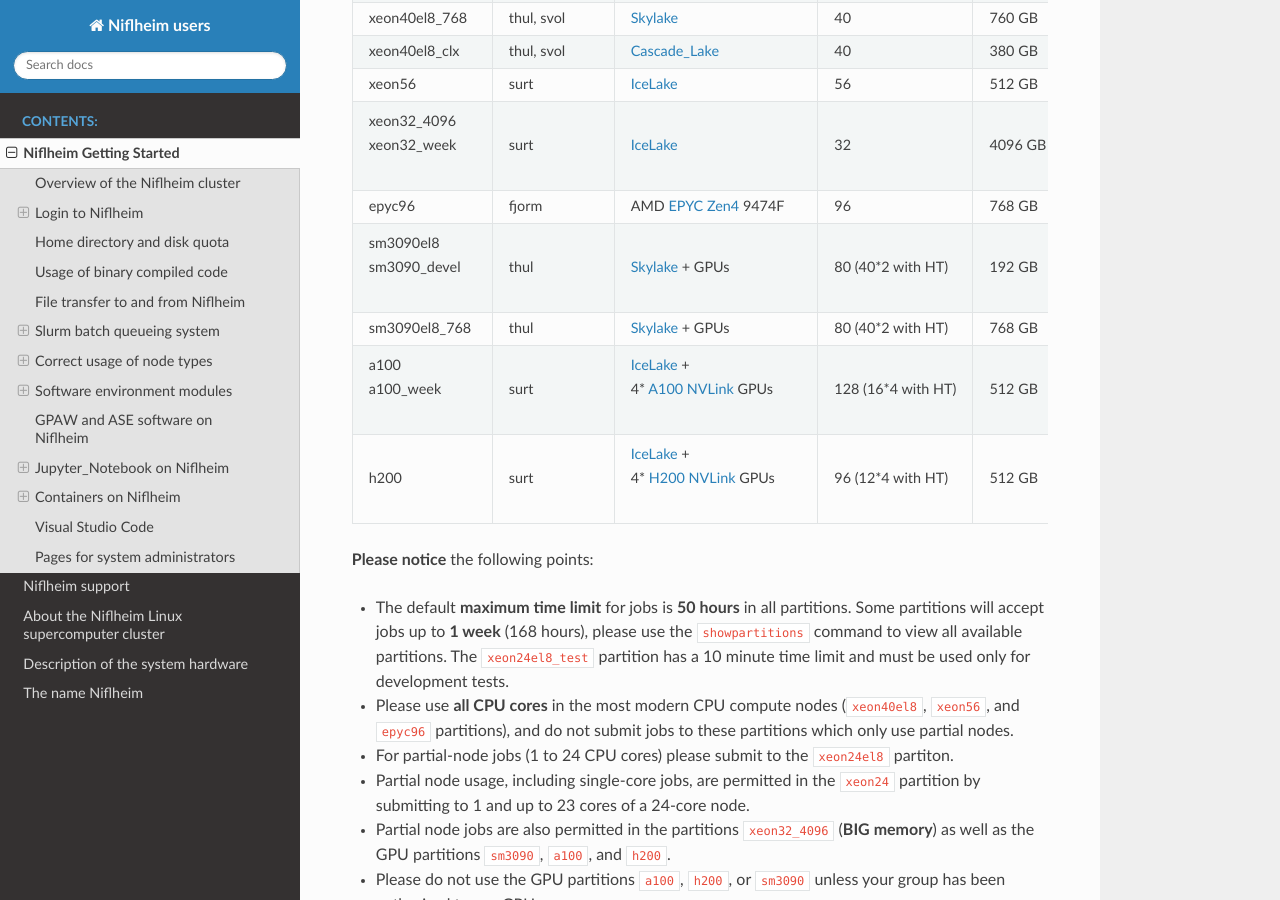
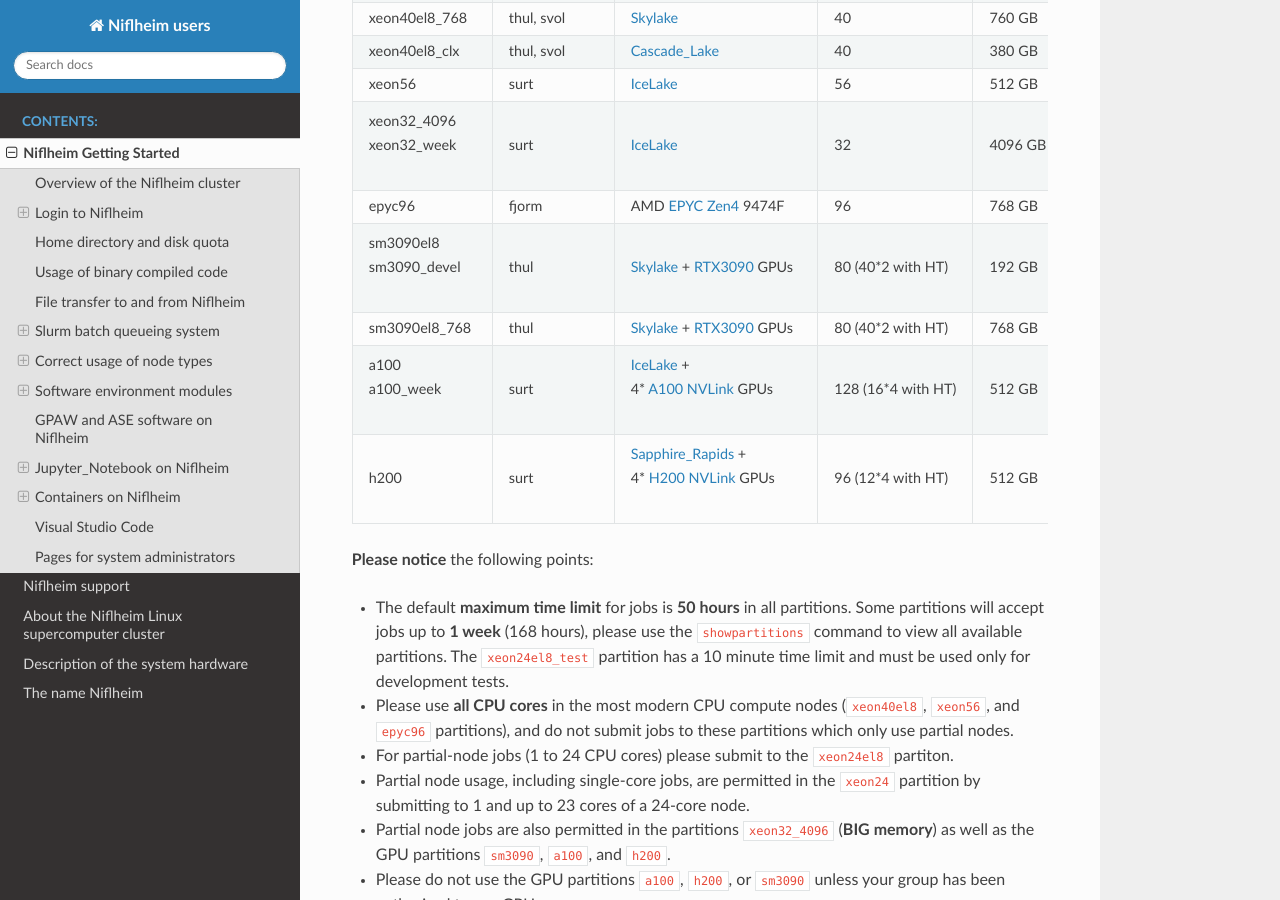
Before and after one commit to OleHolmNielsen/Niflheim_users, a Sphinx documentation site: the page built from docs/Niflheim_Getting_Started.rst, in a window 1280 px wide and 900 px high, scrolled down 4932 px. Built offline with Sphinx 7.4.7 and the Read the Docs theme 3.1.0, drawn with Linux system fonts in a browser that asks for light colours.

Commit message:
Added CPU and GPU links

```diff
--- a/docs/Niflheim_Getting_Started.rst
+++ b/docs/Niflheim_Getting_Started.rst
@@ -81,6 +81,7 @@ The login nodes ``slid2`` and ``slid`` would be acceptable for more heavy testin
 .. _AVX: https://en.wikipedia.org/wiki/Advanced_Vector_Extensions
 .. _AVX2: https://en.wikipedia.org/wiki/Advanced_Vector_Extensions#Advanced_Vector_Extensions_2
 .. _SSH: https://en.wikipedia.org/wiki/Secure_Shell
+.. _Sapphire_Rapids: https://en.wikipedia.org/wiki/Sapphire_Rapids
 .. _IceLake: https://en.wikipedia.org/wiki/Ice_Lake_(microprocessor)
 .. _Cascade_Lake: https://en.wikipedia.org/wiki/Cascade_Lake_(microarchitecture)
 .. _Skylake: https://en.wikipedia.org/wiki/Skylake_(microarchitecture)
@@ -312,14 +313,14 @@ Niflheim contains a number of node partitions with different types of CPU archit
   * - | sm3090el8
       | sm3090_devel
     - thul
-    - Skylake_ + GPUs
+    - Skylake_ + RTX3090_ GPUs
     - 80 (40*2 with HT)
     - 192 GB
     - 800 GB
     - RockyLinux_ 8
   * - sm3090el8_768
     - thul
-    - Skylake_ + GPUs
+    - Skylake_ + RTX3090_ GPUs
     - 80 (40*2 with HT)
     - 768 GB
     - 800 GB
@@ -335,7 +336,7 @@ Niflheim contains a number of node partitions with different types of CPU archit
     - RockyLinux_ 8
   * - h200
     - surt
-    - | IceLake_ +
+    - | Sapphire_Rapids_ +
       | 4* H200_ NVLink_ GPUs
     - 96 (12*4 with HT)
     - 512 GB
@@ -367,6 +368,8 @@ Niflheim contains a number of node partitions with different types of CPU archit
 * Some partitions are overlapping so that nodes with more memory are also members of the partition with the lower amount of memory.
 
 * The **local node scratch disk space** is **shared** between all Slurm_ jobs currently running on the node, see `Using compute node temporary scratch disk space`_ below.
+
+.. _RTX3090: https://www.nvidia.com/en-us/geforce/graphics-cards/30-series/rtx-3090-3090ti/
 
 Compute nodes and jobs
 ----------------------
```
